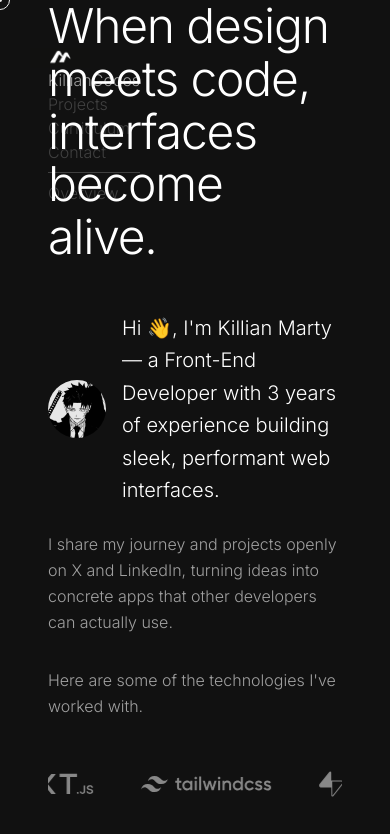
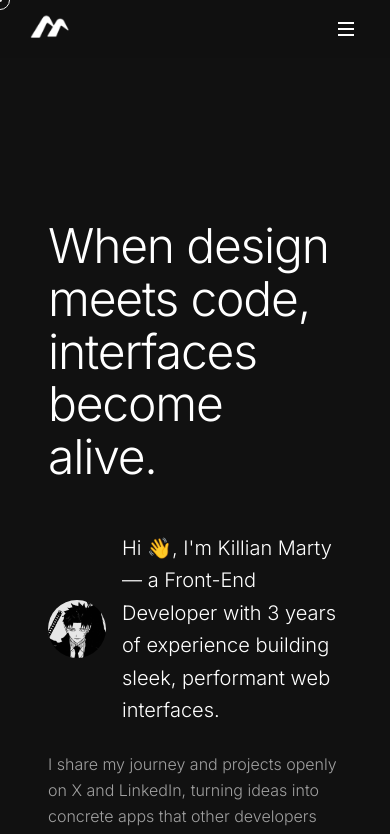
Before and after one commit to 69killian/Portfolio2k26, a Next.js app: page / in a window 390 px wide. Shown: the top 834 px of the page. Built offline with nearby package versions, Linux system fonts and the light colour scheme.

Commit message:
responsive design

```diff
--- a/src/app/page.tsx
+++ b/src/app/page.tsx
@@ -10,7 +10,7 @@ export default function Home() {
         <Navbar />
 
         {/* Contenu principal centré */}
-        <div className="min-h-screen flex flex-col items-center justify-center px-12 md:px-24">
+        <div className="min-h-screen flex flex-col items-center justify-center px-12 md:px-24 pt-55">
           <div className="max-w-3xl w-full">
             <h1 className="text-5xl md:text-5xl font-light tracking-tight leading-[1.1] mb-12">
               When design
@@ -103,7 +103,7 @@ export default function Home() {
                     alt="OST Project Preview"
                     width={1920}
                     height={1080}
-                    className="w-full h-[400px] object-cover rounded-xl mb-4 border border-white/20"
+                    className="w-full h-[200px] md:h-[400px] object-cover rounded-xl mb-4 border border-white/20"
                   />
                   <div className="flex items-start justify-between">
                     <div>
@@ -136,7 +136,7 @@ export default function Home() {
                     loop
                     muted
                     playsInline
-                    className="w-full rounded-xl h-[400px] object-cover mb-4 border border-white/20"
+                    className="w-full rounded-xl h-[200px] md:h-[400px] object-cover mb-4 border border-white/20"
                   />
                   <div className="flex items-start justify-between">
                     <div>
@@ -166,7 +166,7 @@ export default function Home() {
                     loop
                     muted
                     playsInline
-                    className="w-full rounded-xl h-[400px] object-cover mb-4 border border-white/20"
+                    className="w-full rounded-xl h-[200px] md:h-[400px] object-cover mb-4 border border-white/20"
                   />
                   <div className="flex items-start justify-between">
                     <div>
@@ -195,7 +195,7 @@ export default function Home() {
                     loop
                     muted
                     playsInline
-                    className="w-full rounded-xl h-[400px] object-cover mb-4 border border-white/20"
+                    className="w-full rounded-xl h-[200px] md:h-[400px] object-cover mb-4 border border-white/20"
                   />
                   <div className="flex items-start justify-between">
                     <div>
--- a/src/components/Navbar.tsx
+++ b/src/components/Navbar.tsx
@@ -1,9 +1,84 @@
+"use client";
 import Image from "next/image";
+import { useState } from "react";
 import Separator from "./Separator";
 
 export default function Navbar() {
+  const [isMenuOpen, setIsMenuOpen] = useState(false);
+
   return (
-    <div className="fixed top-12 left-12 md:top-82 md:left-24">
+    <>
+      {/* Mobile header with logo and hamburger */}
+      <div className="fixed top-0 left-0 right-0 flex justify-between items-center px-6 py-1 md:hidden bg-[#111111]/80 backdrop-blur-lg z-50">
+        <Image
+          src="/icons/kmlogo.svg"
+          alt="KillianCodes"
+          width={50}
+          height={50}
+          className=""
+        />
+        <button
+          onClick={() => setIsMenuOpen(!isMenuOpen)}
+          className="text-white p-2"
+        >
+          {isMenuOpen ? (
+            // X icon for close
+            <svg
+              width="24"
+              height="24"
+              viewBox="0 0 24 24"
+              fill="none"
+              stroke="currentColor"
+              strokeWidth="2"
+            >
+              <path d="M18 6L6 18M6 6l12 12" />
+            </svg>
+          ) : (
+            // Hamburger icon
+            <svg
+              width="24"
+              height="24"
+              viewBox="0 0 24 24"
+              fill="none"
+              stroke="currentColor"
+              strokeWidth="2"
+            >
+              <path d="M4 6h16M4 12h16M4 18h16" />
+            </svg>
+          )}
+        </button>
+      </div>
+
+      {/* Mobile menu */}
+      <div
+        className={`fixed inset-0 bg-[#111111]/80 backdrop-blur-lg z-40 transition-transform duration-300 md:hidden ${
+          isMenuOpen ? "translate-x-0" : "translate-x-full"
+        }`}
+      >
+        <div className="pt-24 px-6">
+          <div className="text-md text-white/60 font-light mb-6">
+            KillianCodes
+          </div>
+          <div className="space-y-4">
+            <div className="text-md font-light text-white/20 hover:text-white/60 transition-all duration-300">
+              Projects
+            </div>
+            <div className="text-md font-light text-white/20 hover:text-white/60 transition-all duration-300">
+              Curriculum
+            </div>
+            <div className="text-md font-light text-white/20 hover:text-white/60 transition-all duration-300">
+              Contact
+            </div>
+            <Separator className="my-4" />
+            <div className="text-md font-light text-white/20 hover:text-white/60 transition-all duration-300">
+              Overview
+            </div>
+          </div>
+        </div>
+      </div>
+
+      {/* Desktop navigation */}
+      <div className="fixed top-12 left-12 md:top-52 md:left-24 hidden md:block">
         <div className="max-w-[180px]">
           <Image
             src="/icons/kmlogotest.png"
@@ -28,5 +103,6 @@ export default function Navbar() {
           </div>
         </div>
       </div>
+    </>
   );
 }
```
Also changed, not shown: public/icons/kmlogo.png (added), public/icons/kmlogo.svg (added). Lines whose indentation alone changed are shown as unchanged.
